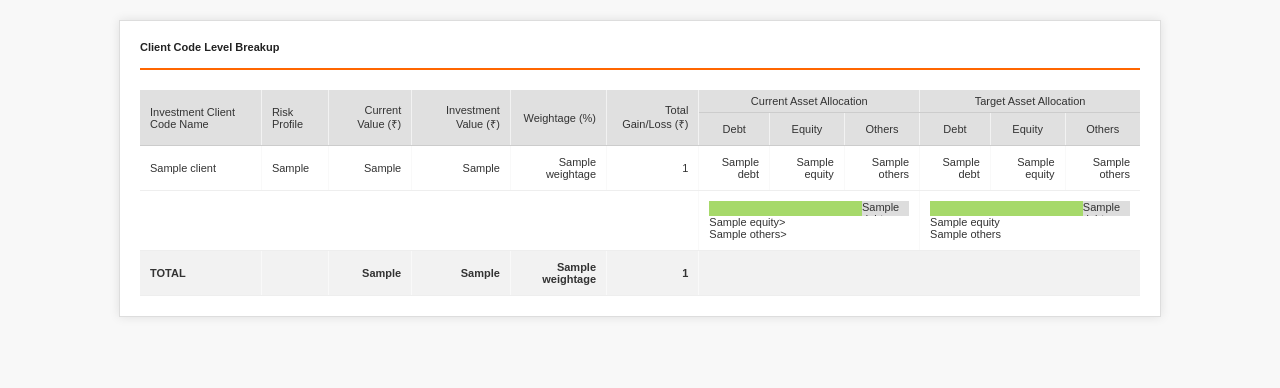
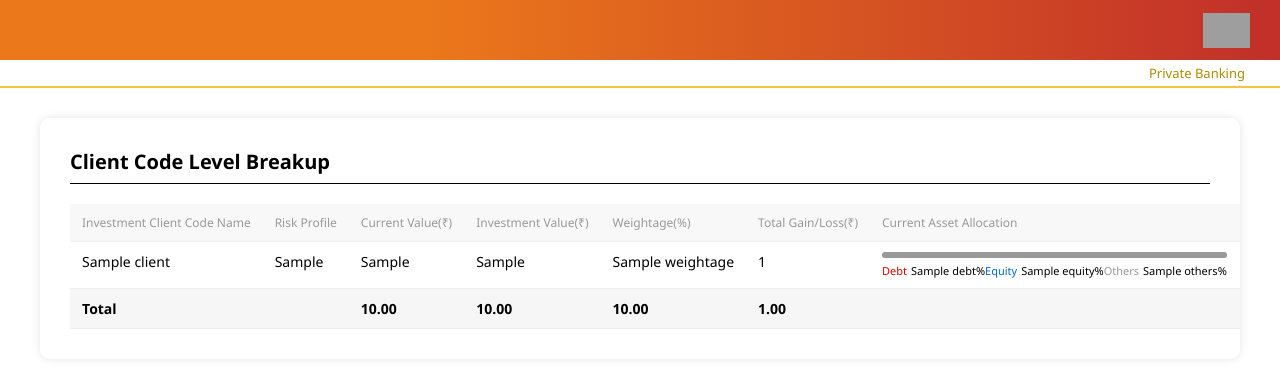
Before and after one commit to KrishEthan/icici-poc-pdf-gen, a Python web app: template templates/code_break_down_template.html in a window 1280 px wide. Shown: the top 388 px of the page. Run offline with Jinja, Linux system fonts and the light colour scheme; the template is opened without the code that fills it: most values are stand-ins (such as "Sample title", 1, 10 or a date in 2020); grey boxes are pictures that could not be loaded.

Commit message:
breakdown page fixed

```diff
--- a/templates/code_break_down_template.html
+++ b/templates/code_break_down_template.html
@@ -2,147 +2,153 @@
 <html lang="en">
 <head>
   <meta charset="UTF-8" />
-    <meta name="viewport" content="width=device-width, initial-scale=1.0" />
+  <meta name="viewport" content="width=device-width, initial-scale=1.0"/>
   <title>Client Code Level Breakup</title>
   <style>
     body {
-        color: #333;
       margin: 0;
-        padding: 20px;
-        font-family: Arial, sans-serif;
-        background-color: #f8f8f8;
+      font-family: "Segoe UI", sans-serif;
+      background: #fff;
     }
-      .dashboard {
-        margin: 0 auto;
-        border: 1px solid #ddd;
-        background-color: #fff;
+
+    .header-banner {
+      background: linear-gradient(90deg, #eb781b 33%, #c12f29 100%);
+      height: 60px;
+      display: flex;
+      align-items: center;
+      justify-content: flex-end;
+      padding: 0 30px;
+    }
+
+    .icici-logo {
+      height: 35px;
+    }
+
+    .private-banking {
+      font-size: 13px;
+      color: #ad8b00;
+      text-align: right;
+      padding: 4px 35px;
+      font-weight: 500;
+    }
+
+    .yellow-line {
+      height: 2px;
+      background-color: #f5c344;
+      width: 100%;
+    }
+
+    .container {
+      padding: 30px 40px;
+    }
+
+    .summary-box {
       box-shadow: 0 0 10px rgba(0, 0, 0, 0.1);
-        padding: 20px;
-        max-width: 1000px; /* Adjust as needed */
+      padding: 30px;
+      border-radius: 10px;
+      background: white;
+      overflow-x: auto;
     }
-      .header {
-        font-size: 11px;
-        font-weight: bold;
-        color: #222;
-        padding-bottom: 15px;
-        border-bottom: 2px solid #ff6600; /* Orange line from the image */
+
+    .summary-title {
+      font-size: 20px;
+      font-weight: 600;
+      color: #000;
+      margin-bottom: 6px;
+    }
+
+    .black-line {
+      border: none;
+      height: 1px;
+      background-color: #000;
       margin-bottom: 20px;
     }
+
     table {
+      border-collapse: collapse;
       width: 100%;
-        border-collapse: collapse;
-        margin-top: 20px;
-        font-size: 11px;
-      }
-      table th {
-        background-color: #e0e0e0; /* Light gray from the image */
-        padding: 10px 10px;
-        text-align: left;
-        font-weight: normal;
-        color: #333;
-        border-bottom: 1px solid #ccc;
-        border-right: 1px solid #f2f2f2; /* Subtle right border for separation */
-      }
-      table th:last-child {
-        border-right: none;
-      }
-      table td {
-        padding: 10px 10px;
-        text-align: left;
-        border-bottom: 1px solid #eee;
-        border-right: 1px solid #f9f9f9; /* Subtle right border for separation */
-      }
-      table td:last-child {
-        border-right: none;
+      min-width: 1100px;
+      font-size: 14px;
     }
 
-      /* Specific styles for the asset allocation headers */
-      .asset-allocation-header {
-        text-align: center;
-        background-color: #e0e0e0;
-        padding: 5px 0;
-        border-bottom: 1px solid #ccc;
-        font-weight: normal;
-        color: #333;
-      }
-      .sub-header-group {
-        display: flex;
-        justify-content: space-around;
-        background-color: #e0e0e0; /* Match main header */
-        padding: 5px 0;
-        border-bottom: 1px solid #ccc;
-      }
-      .sub-header {
-        flex: 1;
-        text-align: center;
-        font-weight: normal;
-        color: #333;
-        border-right: 1px solid #f2f2f2;
-      }
-      .sub-header:last-child {
-        border-right: none;
+    th, td {
+      padding: 10px 12px;
+      border-bottom: 1px solid #eee;
+      text-align: left;
+      white-space: nowrap;
+      vertical-align: top;
     }
 
-      .text-right {
-        text-align: right;
+    th {
+      background-color: #f8f8f8;
+      color: #999;
+      font-weight: 500;
+      font-size: 12px;
     }
-      .total-row {
-        background-color: #f2f2f2;
+
+    .bold-row {
       font-weight: bold;
+      background-color: #f6f6f6;
     }
-      .allocation-bar-container {
+
+    .allocation-bar {
+      display: flex;
+      height: 6px;
       width: 100%;
-        height: 15px; /* Adjust height of the bar */
-        background-color: #ddd; /* Default background */
-        display: flex;
+      border-radius: 3px;
       overflow: hidden;
+      margin-bottom: 5px;
+      background-color: #f0f0f0;
     }
-      .allocation-bar-debt {
-        background-color: #a6d96a; /* Greenish color */
-      }
-      .allocation-bar-equity {
-        background-color: #67a9cf; /* Bluish color */
-      }
-      .allocation-bar-others {
-        background-color: #fc8d62; /* Orangish color */
-      }
-      .allocation-text {
-        font-size: 11px;
-        text-align: center;
-        padding: 2px 0;
-      }
-      .allocation-bar-debt, .allocation-bar-equity, .allocation-bar-others {
+
+    .segment {
       height: 100%;
     }
+
+    .segment.red { background-color: #e40000; }
+    .segment.blue { background-color: #0066cc; }
+    .segment.grey { background-color: #999; }
+
+    .allocation-text {
+      display: flex;
+      justify-content: space-between;
+      font-size: 11px;
+      font-weight: 500;
+    }
+
+    .allocation-text span {
+      display: flex;
+      gap: 4px;
+    }
+
+    .red { color: #e40000; }
+    .blue { color: #0066cc; }
+    .grey { color: #999; }
   </style>
 </head>
 <body>
-    <div class="dashboard">
-      <div class="header">Client Code Level Breakup</div>
+  <div class="header-banner">
+    <img class="icici-logo" src="/src/icons/image (5).png" alt="ICICI Logo" />
+  </div>
+  <div class="private-banking">Private Banking</div>
+  <div class="yellow-line"></div>
+
+  <div class="container">
+    <div class="summary-box">
+      <div class="summary-title">Client Code Level Breakup</div>
+      <hr class="black-line" />
 
       <table>
         <thead>
           <tr>
-            <th rowspan="2">Investment Client Code Name</th>
-            <th rowspan="2">Risk Profile</th>
-            <th rowspan="2" class="text-right">Current Value (₹)</th>
-            <th rowspan="2" class="text-right">Investment Value (₹)</th>
-            <th rowspan="2" class="text-right">Weightage (%)</th>
-            <th rowspan="2" class="text-right">Total Gain/Loss (₹)</th>
-            <th colspan="3" class="asset-allocation-header">
-              Current Asset Allocation
-            </th>
-            <th colspan="3" class="asset-allocation-header">
-              Target Asset Allocation
-            </th>
-          </tr>
-          <tr>
-            <th class="sub-header">Debt</th>
-            <th class="sub-header">Equity</th>
-            <th class="sub-header">Others</th>
-            <th class="sub-header">Debt</th>
-            <th class="sub-header">Equity</th>
-            <th class="sub-header">Others</th>
+            <th>Investment Client Code Name</th>
+            <th>Risk Profile</th>
+            <th>Current Value(₹)</th>
+            <th>Investment Value(₹)</th>
+            <th>Weightage(%)</th>
+            <th>Total Gain/Loss(₹)</th>
+            <th>Current Asset Allocation</th>
+            <th>Model Asset Allocation</th>
           </tr>
         </thead>
         <tbody>
@@ -150,46 +156,49 @@
           <tr>
             <td>{{ client.name }}</td>
             <td>{{ client.risk_profile }}</td>
-            <td class="text-right">{{ client.current_value }}</td>
-            <td class="text-right">{{ client.investment_value }}</td>
-            <td class="text-right">{{ client.weightage }}</td>
-            <td class="text-right">{{ client.total_gain_loss }}</td>
-            <td class="text-right">{{ client.current_asset_allocation.debt }}</td>
-            <td class="text-right">{{ client.current_asset_allocation.equity }}</td>
-            <td class="text-right">{{ client.current_asset_allocation.others }}</td>
-            <td class="text-right">{{ client.target_asset_allocation.debt }}</td>
-            <td class="text-right">{{ client.target_asset_allocation.equity }}</td>
-            <td class="text-right">{{ client.target_asset_allocation.others }}</td>
-          </tr>
-          <tr>
-              <td colspan="6"></td>
-              <td colspan="3">
-                  <div class="allocation-bar-container">
-                      <div class="allocation-bar-debt" style="width: 100%"></div>{{ client.current_asset_allocation.debt }}</div>
-                      <div class="allocation-bar-equity" style="width: 100%"></div>{{ client.current_asset_allocation.equity }}></div>
-                      <div class="allocation-bar-others" style="width: 100%"></div>{{ client.current_asset_allocation.others }}></div>
+            <td>{{ client.current_value }}</td>
+            <td>{{ client.investment_value }}</td>
+            <td>{{ client.weightage }}</td>
+            <td>{{ client.total_gain_loss }}</td>
+            <td>
+              <div class="allocation-bar">
+                <div class="segment grey" style="width: 100%">{{ client.target_asset_allocation.debt }}</div>
+                <div class="segment grey" style="width: 100%">{{ client.target_asset_allocation.equity }}</div>
+                <div class="segment grey" style="width: 100%">{{ client.target_asset_allocation.others }}</div>
+              </div>
+              <div class="allocation-text">
+                <span><span class="red">Debt</span> {{ client.current_asset_allocation.debt }}%</span>
+                <span><span class="blue">Equity</span> {{ client.current_asset_allocation.equity }}%</span>
+                <span><span class="grey">Others</span> {{ client.current_asset_allocation.others }}%</span>
               </div>
             </td>
-              <td colspan="3">
-                  <div class="allocation-bar-container">
-                      <div class="allocation-bar-debt" style="width: 100%"></div>{{ client.target_asset_allocation.debt }}</div>
-                      <div class="allocation-bar-equity" style="width: 100%"></div>{{ client.target_asset_allocation.equity }}</div>
-                      <div class="allocation-bar-others"style="width: 100%"></div>{{ client.target_asset_allocation.others }}</div>
+            <td>
+              <div class="allocation-bar">
+                <div class="segment grey" style="width: 100%">{{ client.target_asset_allocation.debt }}</div>
+                <div class="segment grey" style="width: 100%">{{ client.target_asset_allocation.equity }}</div>
+                <div class="segment grey" style="width: 100%">{{ client.target_asset_allocation.others }}</div>
+              </div>
+              <div class="allocation-text">
+                <span><span class="red">Debt</span> {{ client.target_asset_allocation.debt }}%</span>
+                <span><span class="blue">Equity</span> {{ client.target_asset_allocation.equity }}%</span>
+                <span><span class="grey">Others</span> {{ client.target_asset_allocation.others }}%</span>
               </div>
             </td>
           </tr>
           {% endfor %}
-          <tr class="total-row">
-            <td>TOTAL</td>
+
+     <tr class="bold-row">
+  <td>Total</td>
   <td></td>
-            <td class="text-right">{{ total.current_value }}</td>
-            <td class="text-right">{{ total.investment_value }}</td>
-            <td class="text-right">{{ total.weightage }}</td>
-            <td class="text-right">{{ total.total_gain_loss }}</td>
-            <td colspan="6"></td> {# Empty cells for asset allocation in total row #}
+  <td>{{ "{:,.2f}".format(total.current_value) }}</td>
+  <td>{{ "{:,.2f}".format(total.investment_value) }}</td>
+  <td>{{ '{:.2f}'.format(total.weightage) }}</td>
+  <td>{{ "{:,.2f}".format(total.total_gain_loss) }}</td>
+  <td colspan="2"></td>
 </tr>
         </tbody>
       </table>
     </div>
+  </div>
 </body>
 </html>
--- a/utils.py
+++ b/utils.py
@@ -94,8 +94,8 @@ class ReportGenerator:
         }
 
         # Explicitly set wkhtmltopdf path
-        self.config = pdfkit.configuration(wkhtmltopdf=r"C:\Program Files\wkhtmltopdf\bin\wkhtmltopdf.exe")
-        # self.config = pdfkit.configuration(wkhtmltopdf="/usr/local/bin/wkhtmltopdf") # macOS/Linux path
+        # self.config = pdfkit.configuration(wkhtmltopdf=r"C:\Program Files\wkhtmltopdf\bin\wkhtmltopdf.exe")
+        self.config = pdfkit.configuration(wkhtmltopdf="/usr/local/bin/wkhtmltopdf") # macOS/Linux path
 
         # Create thread pool for parallel processing
         self.thread_pool = ThreadPoolExecutor(max_workers=8)
```
Also changed, not shown: templates/executive_summary_page.html (+29 -2 lines). Lines whose indentation alone changed are shown as unchanged.
